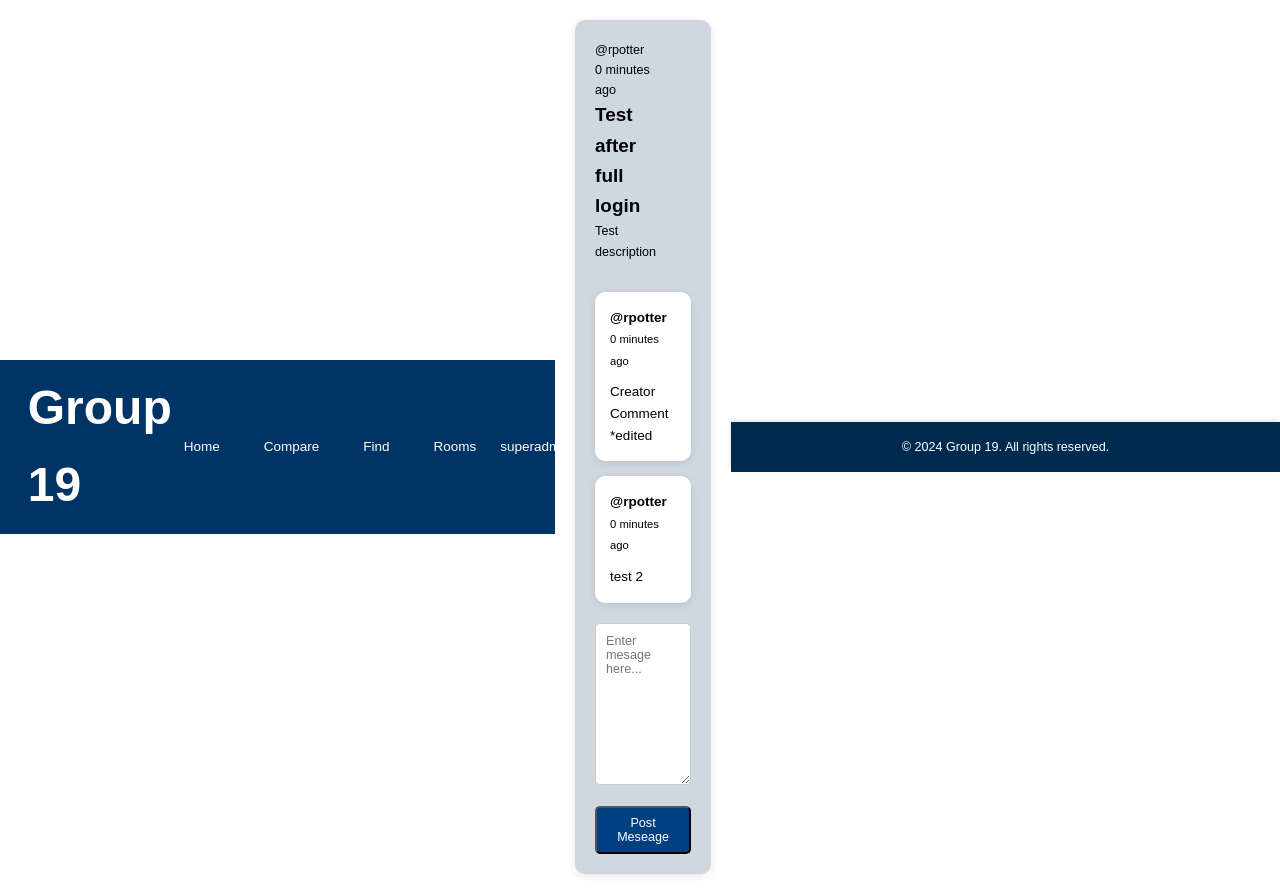
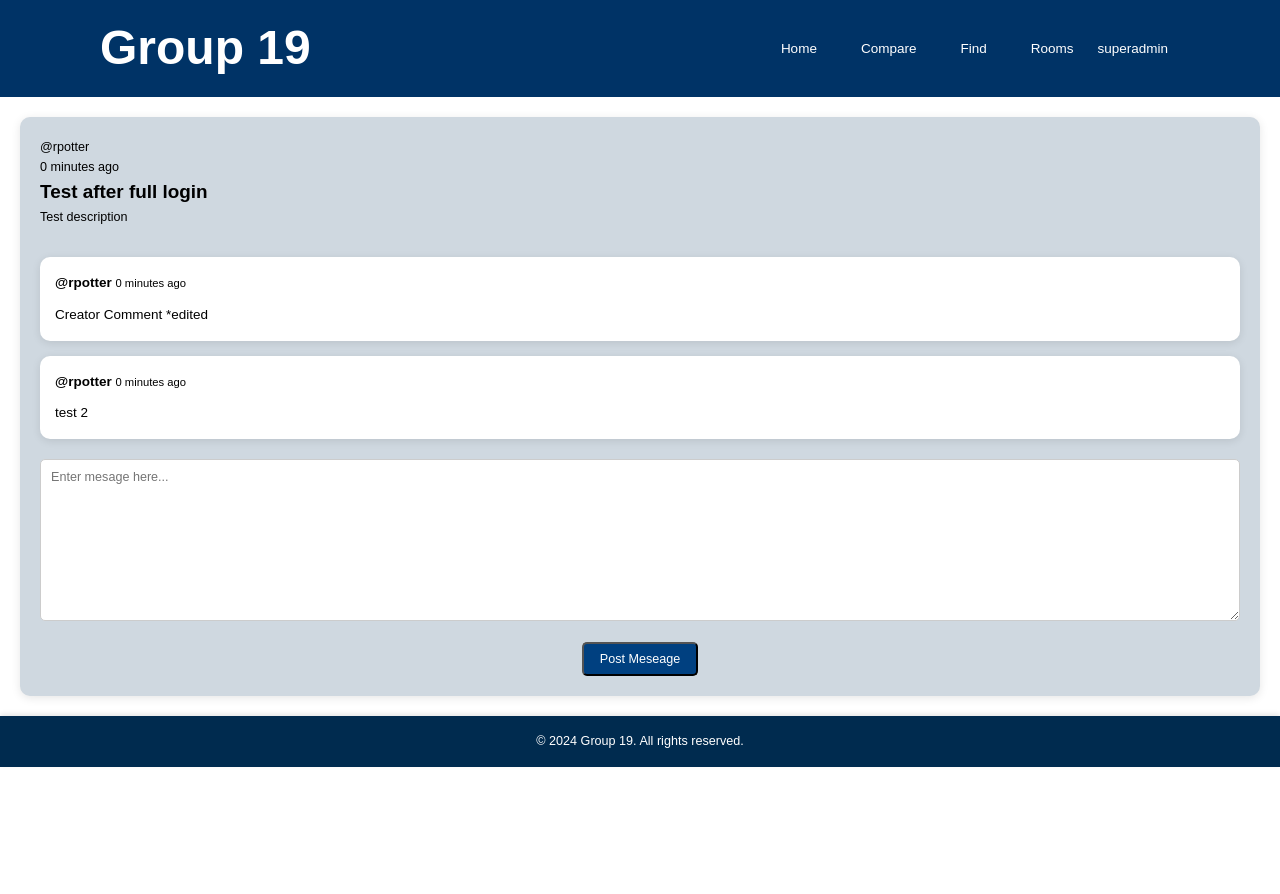
Before and after one commit to AbhayAzariah/Group19, a Django app: page /rooms/3/ in a window 1280 px wide. After the commit the page ends 767 px from the top, so only its background shows below. Run offline with Django 5.2, Linux system fonts and the light colour scheme; a user stored in the database is signed in; data comes from the database, SQL or seed files in the repository; both versions use the stored data as it was after the commit; parts of the project's set-up code (start-up, migrations or seed data) failed here and were passed over.

Commit message:
Fix errors

```diff
--- a/group19/static/styles/style.css
+++ b/group19/static/styles/style.css
@@ -11,11 +11,7 @@ html {
 }
 
 body {
-    display: flex;
-    justify-content: center;
-    align-items: center;
     min-height: 100vh;
-    margin: 0;
     line-height: 1.6;
     font-weight: 400;
     font-size: 1.5rem;
```
Also changed, not shown: group19/db.sqlite3.
